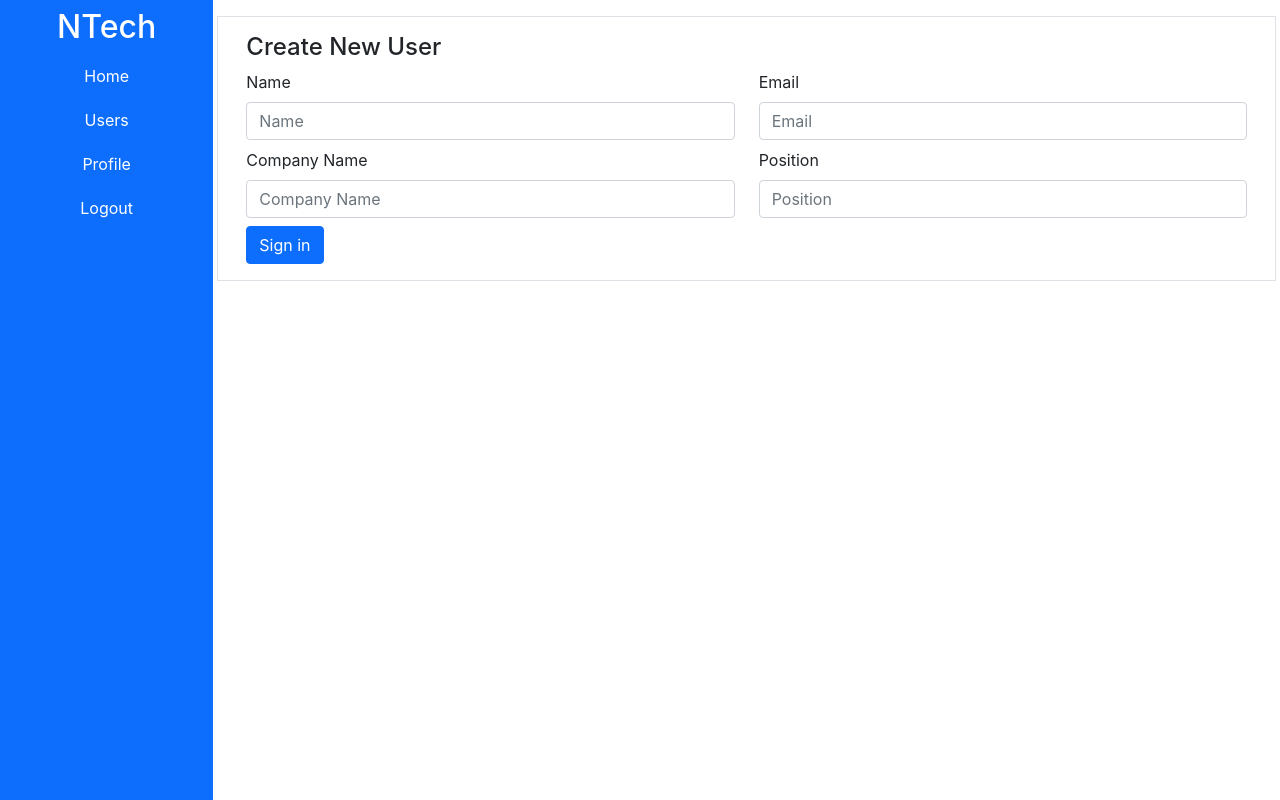
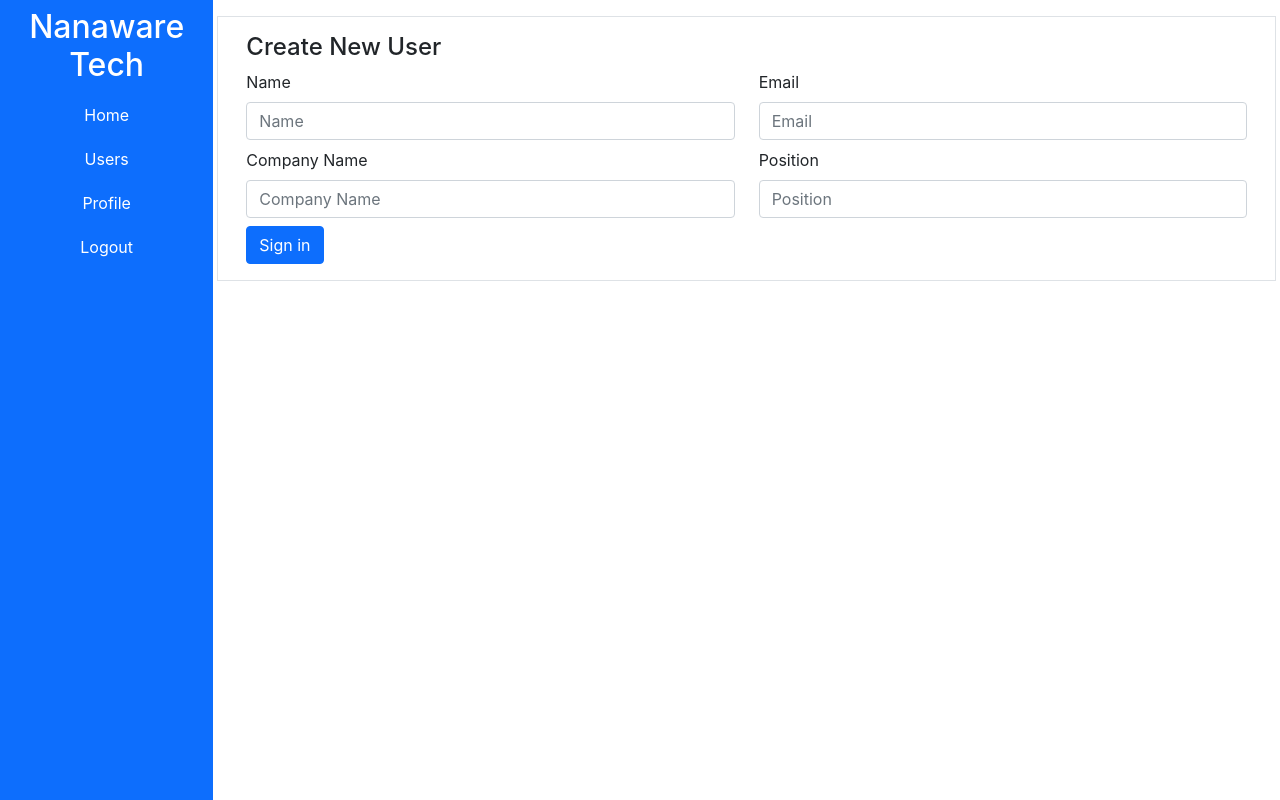
Before and after one commit to patilvijay9400/Ntech, a React (Create React App) app: page /layout/create in a window 1280 px wide. Built offline with nearby package versions, Linux system fonts and the light colour scheme.

Commit message:
1st commit

```diff
--- a/src/components/Layout.js
+++ b/src/components/Layout.js
@@ -5,7 +5,7 @@ const Layout = () => {
         <div className="row mx-0">
             <div className="col-2 bg-primary vh-100 pt-2">
                 <nav>
-                    <h2 className="text-center text-white">NTech</h2>
+                    <h2 className="text-center text-white">Nanaware Tech</h2>
                     <ul className="list-unstyled sidemenu">
                         <li>
                             <Link to="/layout">Home</Link>
```
Also changed, not shown: 2 other files (tests, documents, lock files or other folders).
